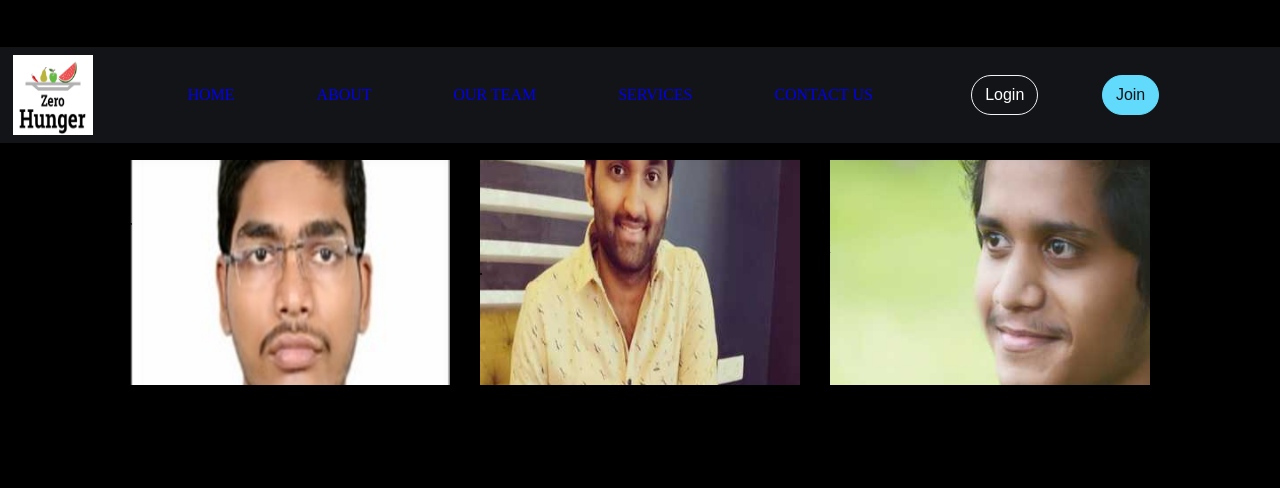
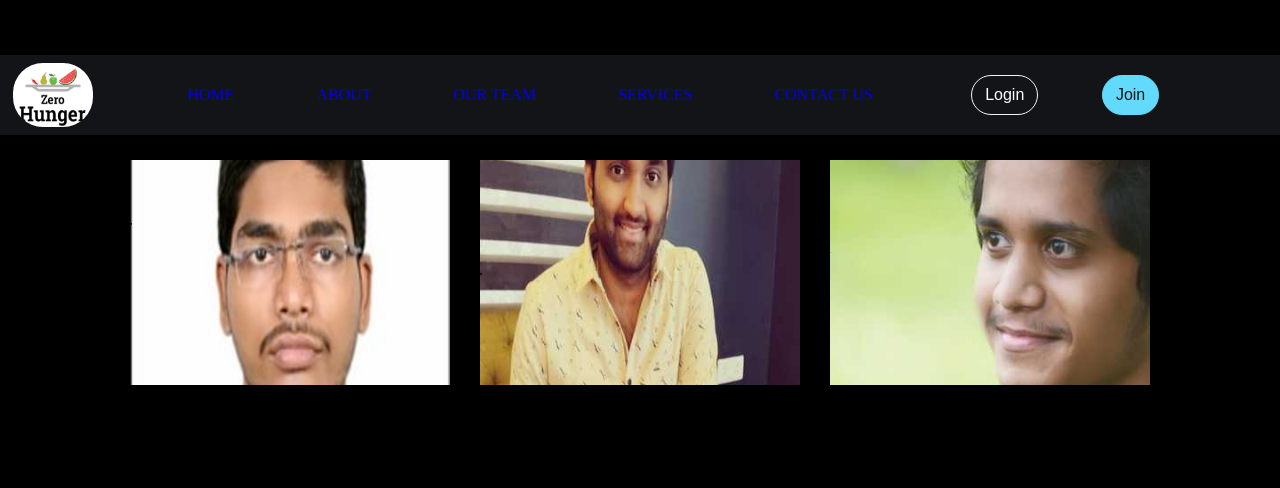
Before and after one commit to VikasKrGond/Solution-Challenge, a plain HTML site: page Members.html in a window 1280 px wide. Shown: the top 488 px of the page. Drawn offline with Linux system fonts and the light colour scheme.

Commit message:
Update Members.css

```diff
--- a/Members.css
+++ b/Members.css
@@ -12,7 +12,7 @@ body
     background: black;
 }
 nav{
-    height: 6rem;
+    height: 5rem;
     width: 100vw;
     margin-bottom: 610px;
     background-color: #131418;
@@ -28,9 +28,9 @@ nav{
     text-align: center;
 }
 .logo img {
-    height: 5rem;
+    height: 4rem;
     width: 5rem;
-    border-radius: 0px;
+    border-radius: 30px;
 }
 
 /*Styling Links*/
```
